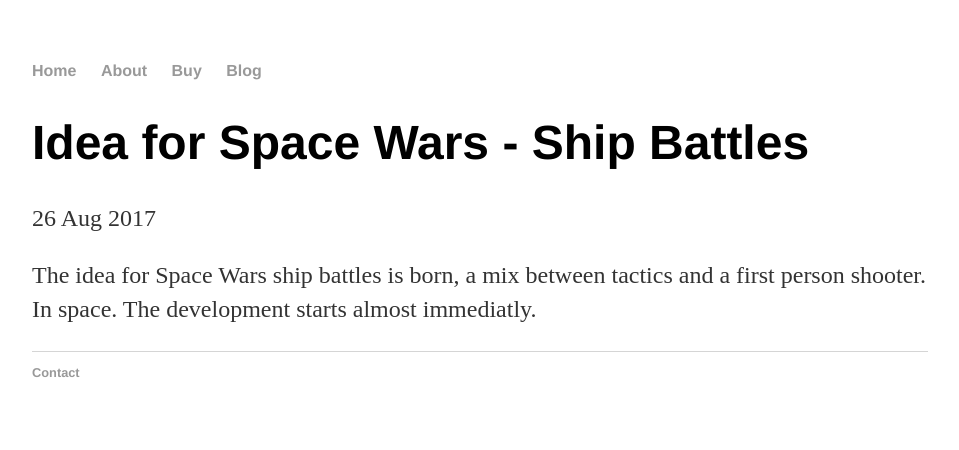
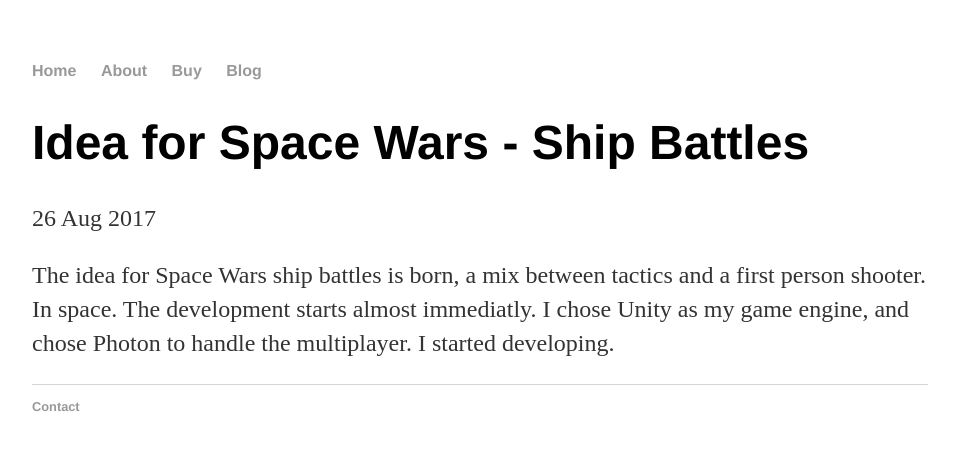
Before and after one commit to JustGamingLTD/justgamingltd.github.io2, a Jekyll site: the page built from _posts/2017-08-26-.md, in a window 1280 px wide. Shown: the top 450 px of the page, without its empty margins (160-1119 px from the left). Built offline with Jekyll 4.4.1, drawn with Linux system fonts in a browser that asks for light colours.

Commit message:
Update 2017-08-26-.md

```diff
--- a/_posts/2017-08-26-.md
+++ b/_posts/2017-08-26-.md
@@ -4,4 +4,4 @@ title: "Idea for Space Wars - Ship Battles"
 date: 2017-08-26
 ---
 
-The idea for Space Wars ship battles is born, a mix between tactics and a first person shooter. In space. The development starts almost immediatly.
+The idea for Space Wars ship battles is born, a mix between tactics and a first person shooter. In space. The development starts almost immediatly. I chose Unity as my game engine, and chose Photon to handle the multiplayer. I started developing.
```
